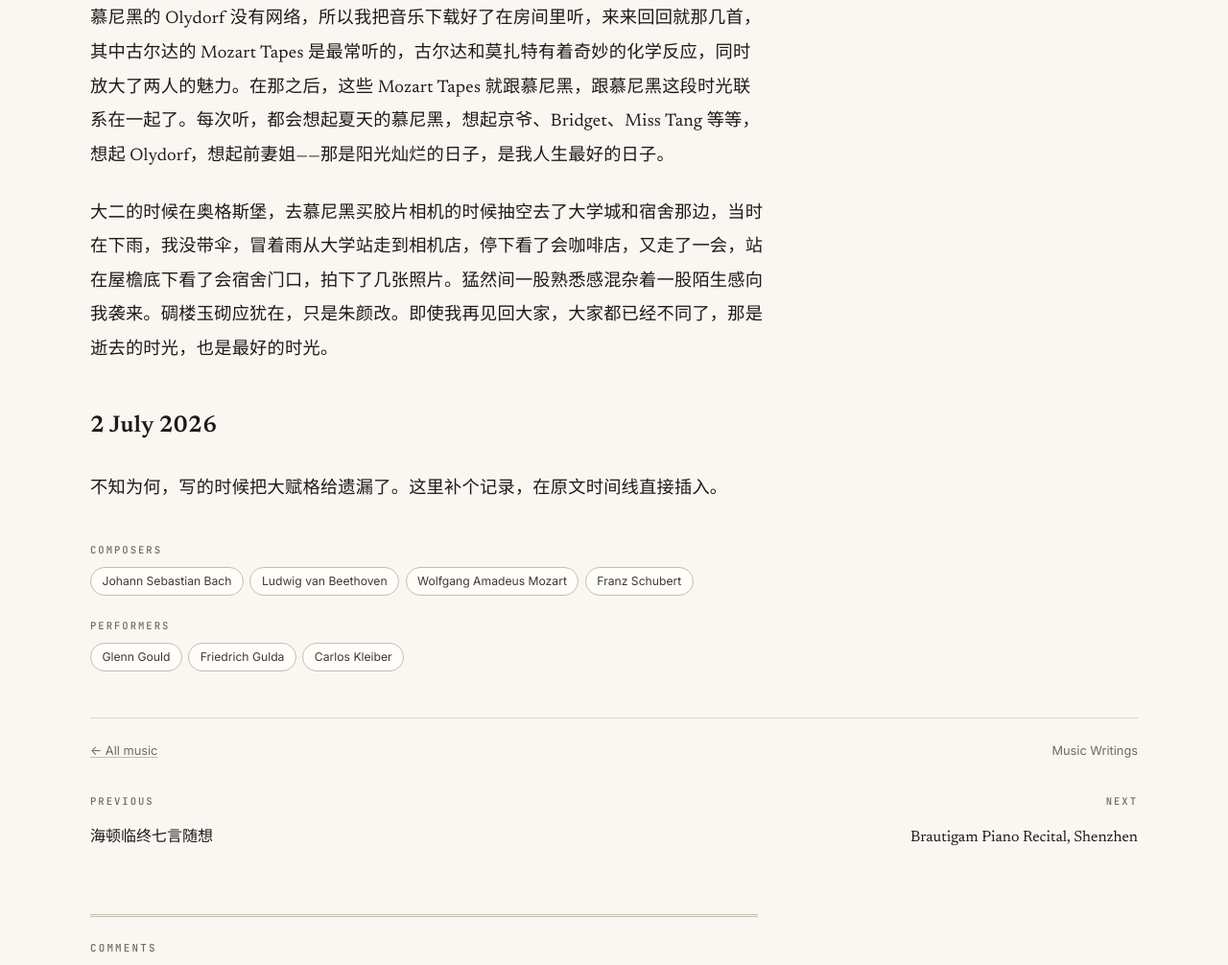
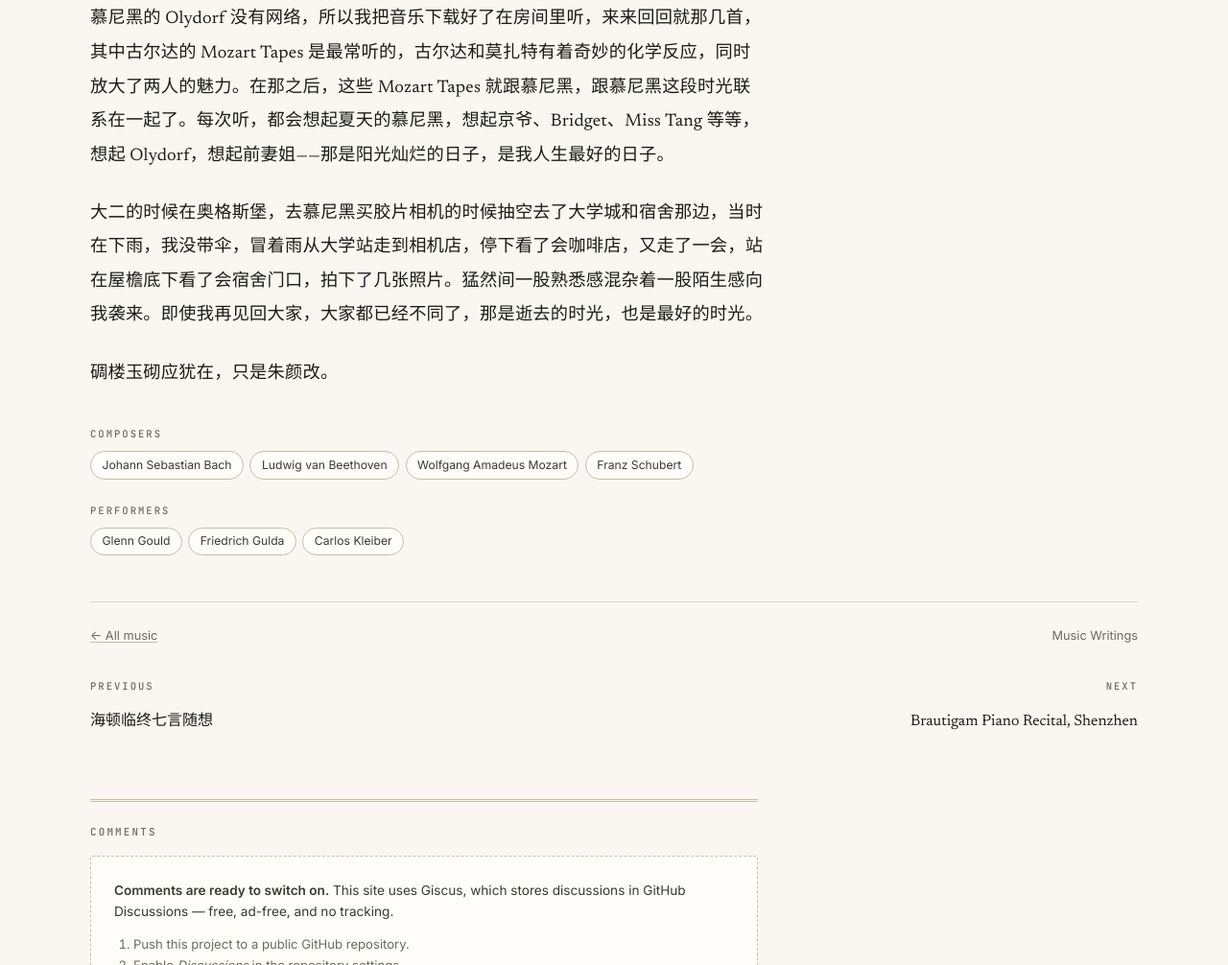
Before and after one commit to keithyamyc/keithyamyc.github.io, an Astro site: page /music/music-that-obsesses-me in a window 1280 px wide. Shown: the part 3766-4772 px from the top of the page at 96% size. Built offline with nearby package versions, Linux system fonts and the light colour scheme; Astro itself is replaced by a stand-in of ours.

Commit message:
Update music-that-obsesses-me.md

```diff
--- a/src/content/music/music-that-obsesses-me.md
+++ b/src/content/music/music-that-obsesses-me.md
@@ -60,8 +60,6 @@ Those words come from Richter's biography (or biographer). Richter himself did c
 
 慕尼黑的 Olydorf 没有网络，所以我把音乐下载好了在房间里听，来来回回就那几首，其中古尔达的 Mozart Tapes 是最常听的，古尔达和莫扎特有着奇妙的化学反应，同时放大了两人的魅力。在那之后，这些 Mozart Tapes 就跟慕尼黑，跟慕尼黑这段时光联系在一起了。每次听，都会想起夏天的慕尼黑，想起京爷、Bridget、Miss Tang 等等，想起 Olydorf，想起前妻姐——那是阳光灿烂的日子，是我人生最好的日子。
 
-大二的时候在奥格斯堡，去慕尼黑买胶片相机的时候抽空去了大学城和宿舍那边，当时在下雨，我没带伞，冒着雨从大学站走到相机店，停下看了会咖啡店，又走了一会，站在屋檐底下看了会宿舍门口，拍下了几张照片。猛然间一股熟悉感混杂着一股陌生感向我袭来。碉楼玉砌应犹在，只是朱颜改。即使我再见回大家，大家都已经不同了，那是逝去的时光，也是最好的时光。
+大二的时候在奥格斯堡，去慕尼黑买胶片相机的时候抽空去了大学城和宿舍那边，当时在下雨，我没带伞，冒着雨从大学站走到相机店，停下看了会咖啡店，又走了一会，站在屋檐底下看了会宿舍门口，拍下了几张照片。猛然间一股熟悉感混杂着一股陌生感向我袭来。即使我再见回大家，大家都已经不同了，那是逝去的时光，也是最好的时光。
 
-## 2 July 2026
-
-不知为何，写的时候把大赋格给遗漏了。这里补个记录，在原文时间线直接插入。
+碉楼玉砌应犹在，只是朱颜改。
```
